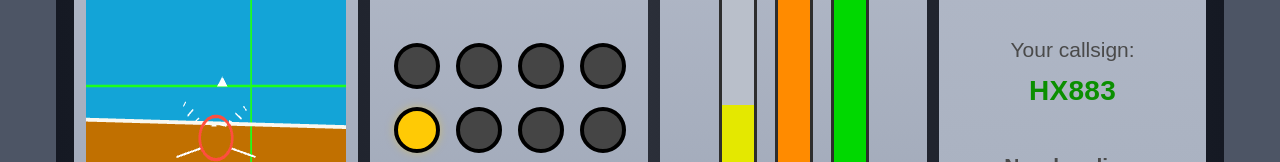
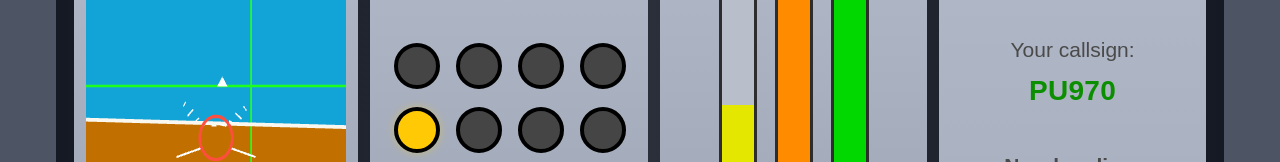
Before and after one commit to Prasin99/Three.js-Project, a React (Vite) app: page / in a window 1280 px wide. Shown: the part 139-301 px from the top of the page. Built offline with nearby package versions, Linux system fonts and the light colour scheme.

Commit message:
Update multitasking test

```diff
--- a/src/app/tiles/CallsignTile.jsx
+++ b/src/app/tiles/CallsignTile.jsx
@@ -37,7 +37,8 @@ const HEADING_POOL = [
 
 // ─────────────────────────────────────────────────────────────────────────────
 export default function CallsignTile({ screen, running, setCallsignScore, setFeedback }) {
-  const [callsign, setCallsign]               = useState(() => generateCallsign());
+  //const [callsign, setCallsign]               = useState(() => generateCallsign());
+  const [callsign, setCallsign] = useState("");
   const [announcedHeading, setAnnouncedHeading] = useState("");
   const [headingInput, setHeadingInput]         = useState("");
   const [callsignStats, setCallsignStats]       = useState({ correct: 0, wrong: 0, missed: 0, total: 0 });
```
